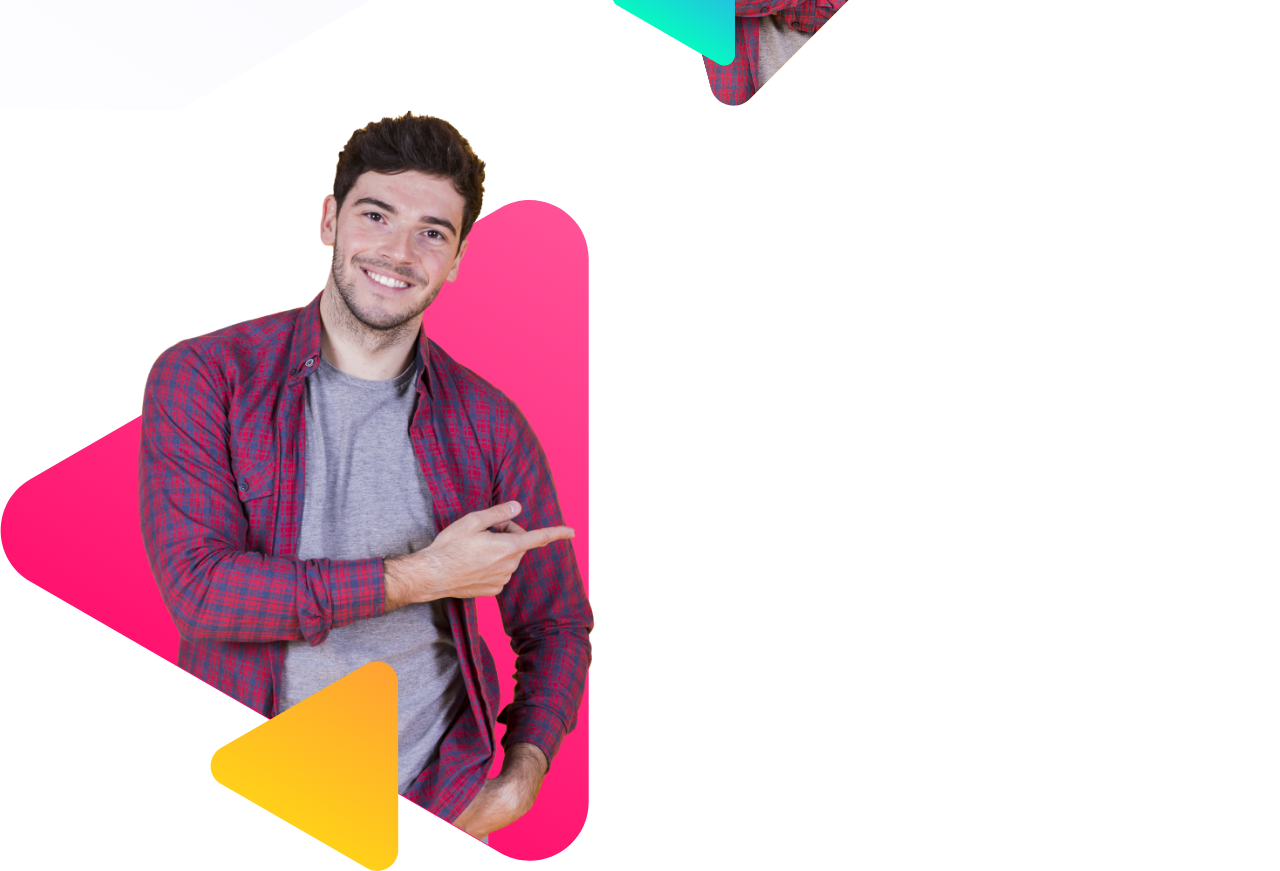
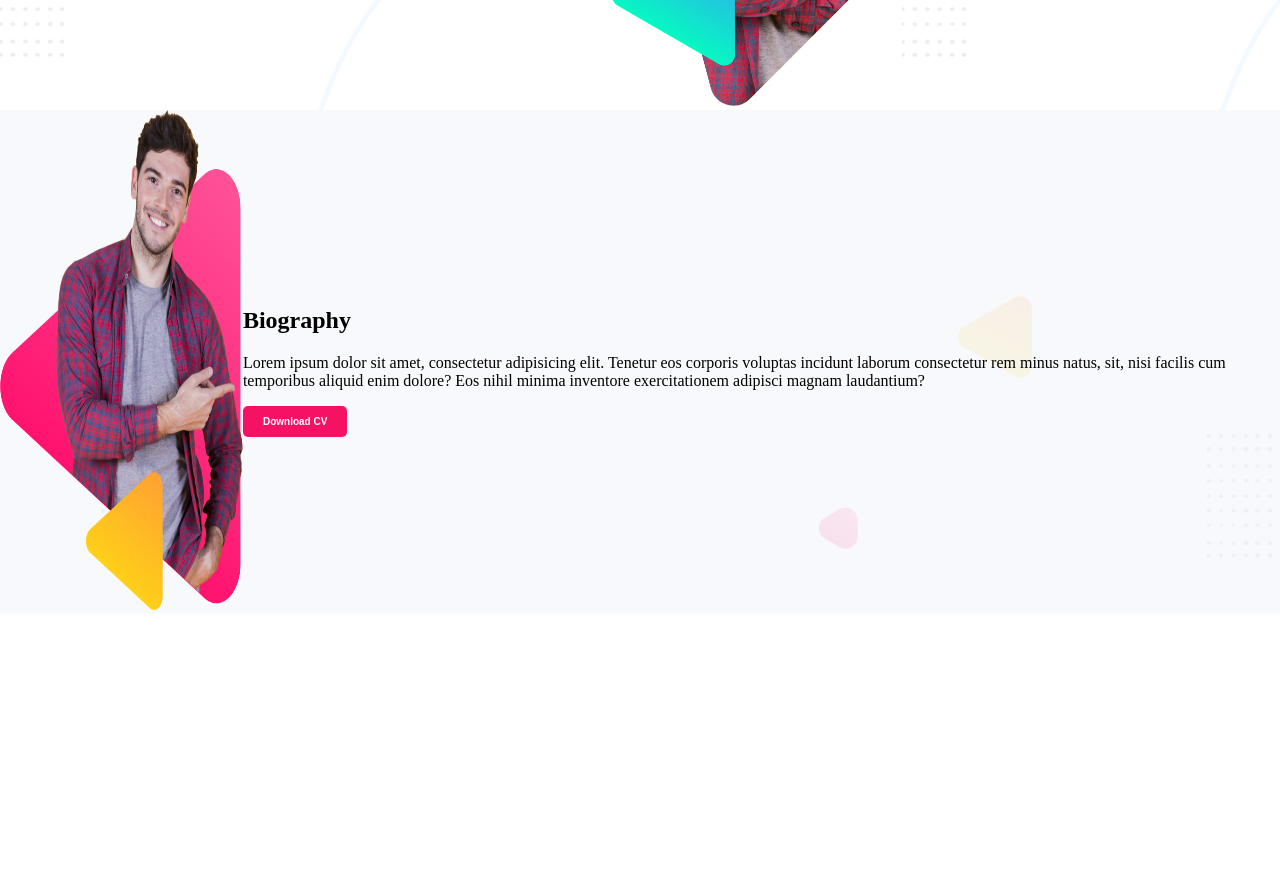
Before and after one commit to nh246/LearnHTMLandCSS, a plain HTML site: page Personal_website/index.html in a window 1280 px wide. Shown: the part 394-1265 px from the top of the page. After the commit the page ends 1008 px from the top, so only its background shows below. Drawn offline with Linux system fonts and the light colour scheme.

Commit message:
adding code

```diff
--- a/Personal_website/index.html
+++ b/Personal_website/index.html
@@ -11,7 +11,7 @@
       <div class="header_left">
         <h2>Hello I'm</h2>
         <h1>NAZMUL HOSSAIN</h1>
-        <p>
+        <p class="article">
           You might saw me jumping, climbing buildings, and stopping trains.
           <br />
           But nobody pays me a dime for that work.
@@ -21,16 +21,16 @@
       </div>
 
       <div class="herder_right">
-        <img src="./images/peter.png" alt="herderimage" srcset="" />
+        <img src="./images/peter.png" alt="herderimage" srcset=""  />
       </div>
     </header>
-    <section>
+    <section class="middle_body">
       <div class="body_left">
-        <img src="./images/peter_dream.png" alt="biography" srcset="" />
+        <img src="./images/peter_dream.png" alt="biography" srcset="" class="img" />
       </div>
       <div class="body_right">
-        <h2>Biography</h2>
-        <p>
+        <h2 class="h2">Biography</h2>
+        <p class="article">
           Lorem ipsum dolor sit amet, consectetur adipisicing elit. Tenetur eos
           corporis voluptas incidunt laborum consectetur rem minus natus, sit,
           nisi facilis cum temporibus aliquid enim dolore? Eos nihil minima
--- a/Personal_website/style.css
+++ b/Personal_website/style.css
@@ -7,11 +7,12 @@ body{
 
 .header{
     height: auto;
-    width: auto;
+    width: 100%;
     display: flex;
     align-items: center;
     justify-content: center;
     background-image: url("./images/header-bg.png");
+    background-size: contain;
 
 
 }
@@ -65,3 +66,28 @@ body{
     cursor: pointer;
 
 }
+
+/* middle section  */
+
+.middle_body{
+    height: auto;
+    width: 100%;
+    display: flex;
+    align-items: center;
+    justify-content: center;
+    background-image: url("./images/biography-bg.png");
+    background-size: contain;
+
+}
+
+.img{
+    width: 100%;
+    height: 500px;
+    }
+
+.body_right{
+    height: auto;
+    width: auto;
+    text-align: left;
+    justify-content: center;
+}
```
